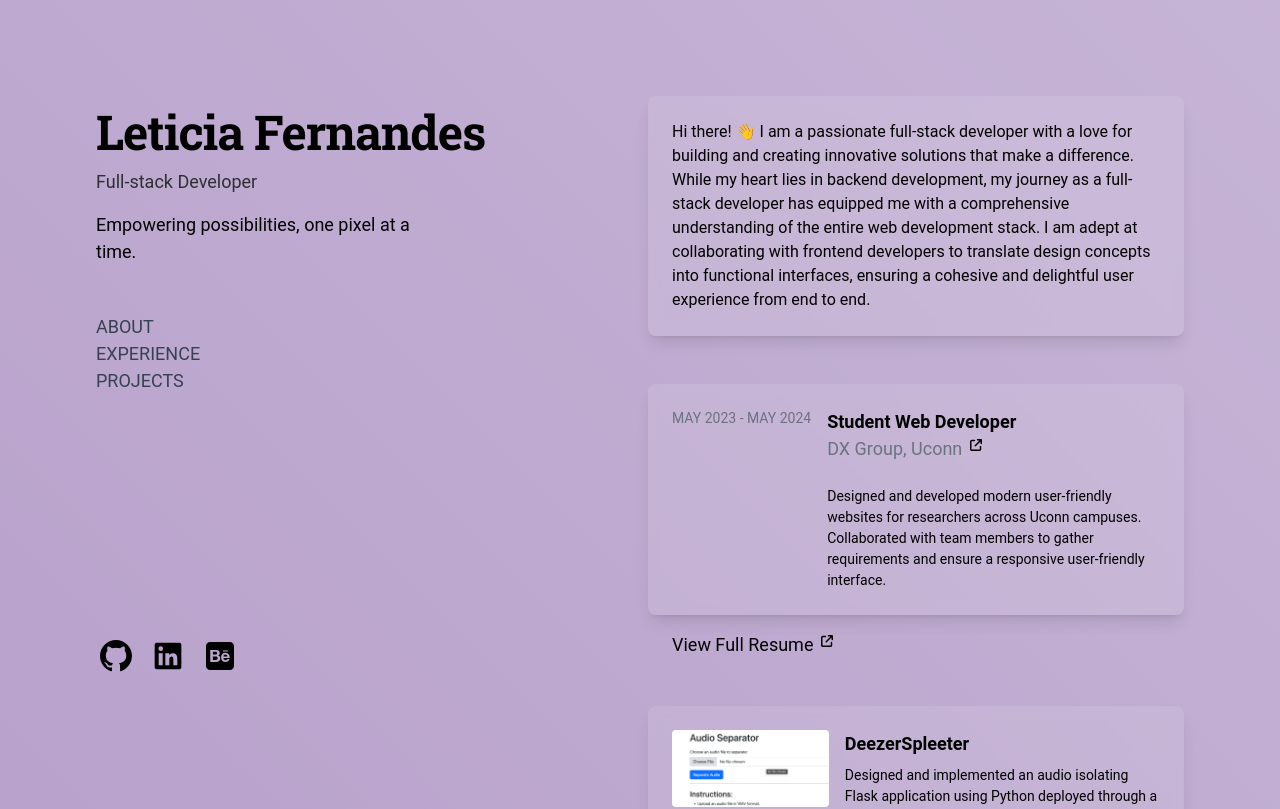
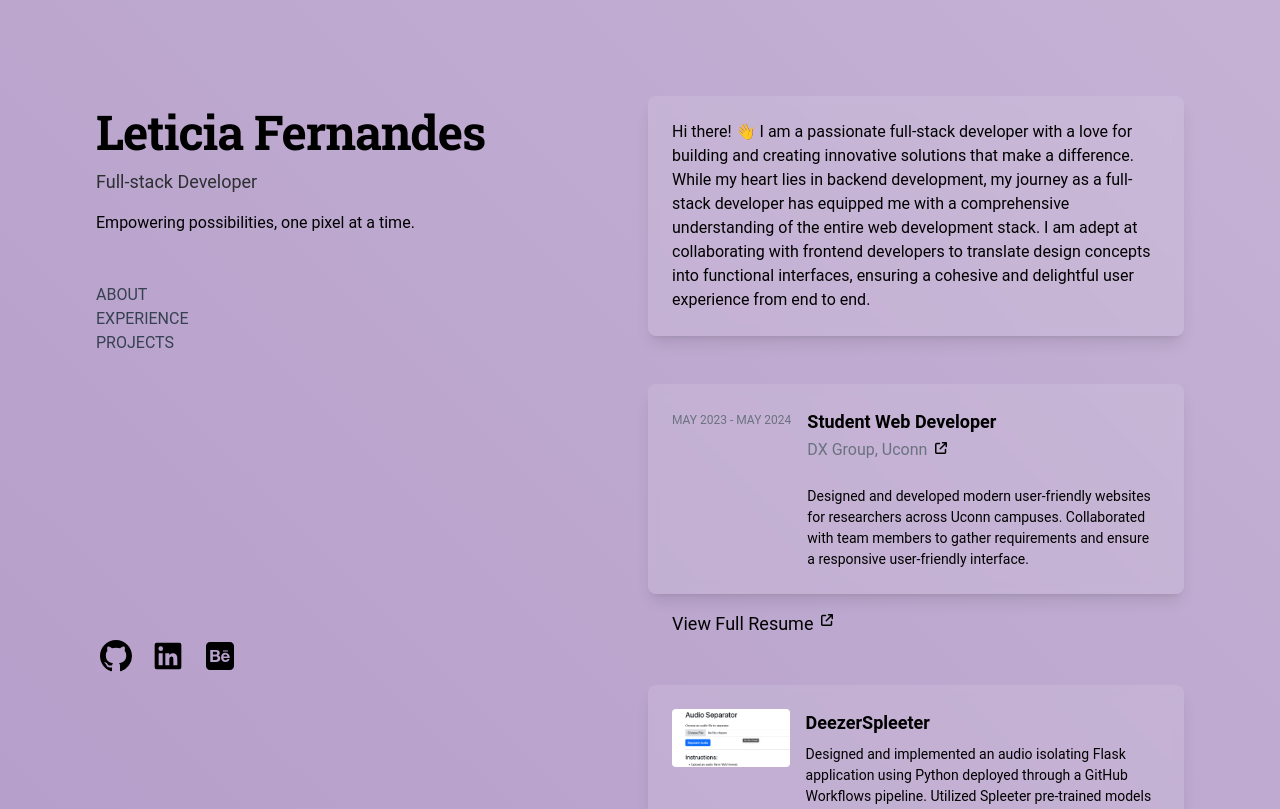
Before and after one commit to duffelbagteesh/my-site, a Next.js app: page / in a window 1280 px wide. Shown: the top 809 px of the page. Built offline with nearby package versions, Linux system fonts and the light colour scheme.

Commit message:
font opt & lazy load

```diff
--- a/src/components/Layout.tsx
+++ b/src/components/Layout.tsx
@@ -24,7 +24,7 @@ const Layout: React.FC<LayoutProps> = ({ children, activeSection, onSectionClick
           <section className="md:py-20 lg:py-0">
             {children}
           </section>
-          <footer>
+          <footer className='text-base'>
         <p>Loosely designed and coded in VS Code by ya girl ✌️. Built with <a href='https://nextjs.org/' className="text-md font-semibold">Next.js</a> and <a href='https://tailwindcss.com/' className="text-md font-semibold">Tailwind CSS</a>, deployed with <a href='https://render.com/' className='text-md font-semibold'>Render</a>. Major texts in Roboto Slab and minor in Roboto typeface.</p>
       </footer>
         </main>
--- a/src/components/experience.tsx
+++ b/src/components/experience.tsx
@@ -13,14 +13,14 @@ const ExperienceCard: React.FC<ExperienceCardProps> = ({ title, company, duratio
   return (
     <div className="glass-effect text-black p-6 rounded-lg shadow-lg flex flex-col sm:flex-row">
       <div className="mb-0 sm:mr-4 sm:mb-0">
-        <p className="uppercase text-sm text-gray-500 mb-2 whitespace-nowrap">{duration}</p>
+        <p className="uppercase text-xs text-gray-500 mb-2 mt-1 whitespace-nowrap">{duration}</p>
       </div>
       <div>
         <h3 className="text-md font-bold">{title}</h3>
         <div className='inline-flex mb-2'>
           <a href={link} target="_blank" rel="noopener noreferrer">
             <div className="flex">
-              <h4 className="text-gray-500 text-md mb-2">{company}</h4>
+              <h4 className="text-gray-500 text-base mb-2">{company}</h4>
               <svg xmlns="http://www.w3.org/2000/svg" viewBox="0 0 512 512" className="w-3 h-3 ml-2 mt-1">
                 <path d="M320 0c-17.7 0-32 14.3-32 32s14.3 32 32 32h82.7L201.4 265.4c-12.5 12.5-12.5 32.8 0 45.3s32.8 12.5 45.3 0L448 109.3V192c0 17.7 14.3 32 32 32s32-14.3 32-32V32c0-17.7-14.3-32-32-32H320zM80 32C35.8 32 0 67.8 0 112V432c0 44.2 35.8 80 80 80H400c44.2 0 80-35.8 80-80V320c0-17.7-14.3-32-32-32s-32 14.3-32 32V432c0 8.8-7.2 16-16 16H80c-8.8 0-16-7.2-16-16V112c0-8.8 7.2-16 16-16H192c17.7 0 32-14.3 32-32s-14.3-32-32-32H80z"/>
               </svg>
--- a/src/components/header.tsx
+++ b/src/components/header.tsx
@@ -12,7 +12,7 @@ const Header: React.FC<HeaderProps> = ({ activeSection, onSectionClick }) => {
       <section className="">
         <h1 className="font-bold font-roboto-slab">Leticia Fernandes</h1>
         <h2 className='subtitle'>Full-stack Developer</h2>
-        <p className="mb-2 mt-4 max-w-xs leading-normal">Empowering possibilities, one pixel at a time.</p>
+        <p className="mb-2 mt-4 max-w-xs leading-normal text-base">Empowering possibilities, one pixel at a time.</p>
       </section>
     </div>
   );
--- a/src/components/nav.tsx
+++ b/src/components/nav.tsx
@@ -9,9 +9,9 @@ type NavigationProps = {
 const Navigation: React.FC<NavigationProps> = ({ activeSection, onSectionClick }) => {
   return (
 <nav className="nav hidden lg:flex flex-col items-start pt-10">
-  <button className={`uppercase text-gray-700 hover:text-blue-500 transition-colors duration-200 ${activeSection === 'about' ? 'text-blue-500' : ''}`} onClick={() => onSectionClick('about')}>About</button>
-  <button className={`uppercase text-gray-700 hover:text-blue-500 transition-colors duration-200 ${activeSection === 'experience' ? 'text-blue-500' : ''}`} onClick={() => onSectionClick('experience')}>Experience</button>
-  <button className={`uppercase text-gray-700 hover:text-blue-500 transition-colors duration-200 ${activeSection === 'projects' ? 'text-blue-500' : ''}`} onClick={() => onSectionClick('projects')}>Projects</button>
+  <button className={`uppercase text-gray-700 text-base hover:text-blue-500 transition-colors duration-200 ${activeSection === 'about' ? 'text-blue-500' : ''}`} onClick={() => onSectionClick('about')}>About</button>
+  <button className={`uppercase text-gray-700 text-base hover:text-blue-500 transition-colors duration-200 ${activeSection === 'experience' ? 'text-blue-500' : ''}`} onClick={() => onSectionClick('experience')}>Experience</button>
+  <button className={`uppercase text-gray-700 text-base hover:text-blue-500 transition-colors duration-200 ${activeSection === 'projects' ? 'text-blue-500' : ''}`} onClick={() => onSectionClick('projects')}>Projects</button>
 </nav>
   );
 };
--- a/src/components/projects.tsx
+++ b/src/components/projects.tsx
@@ -16,7 +16,7 @@ const ProjectCard: React.FC<ProjectCardProps> = ({ title, description, imageUrl,
       <div className="mb-4 sm:mr-4 sm:mb-0">
         <Image src={imageUrl}
         alt={title}
-        width={750}
+        width={500}
         height={48}
         className="object-cover rounded"
         loading="lazy" />
```
